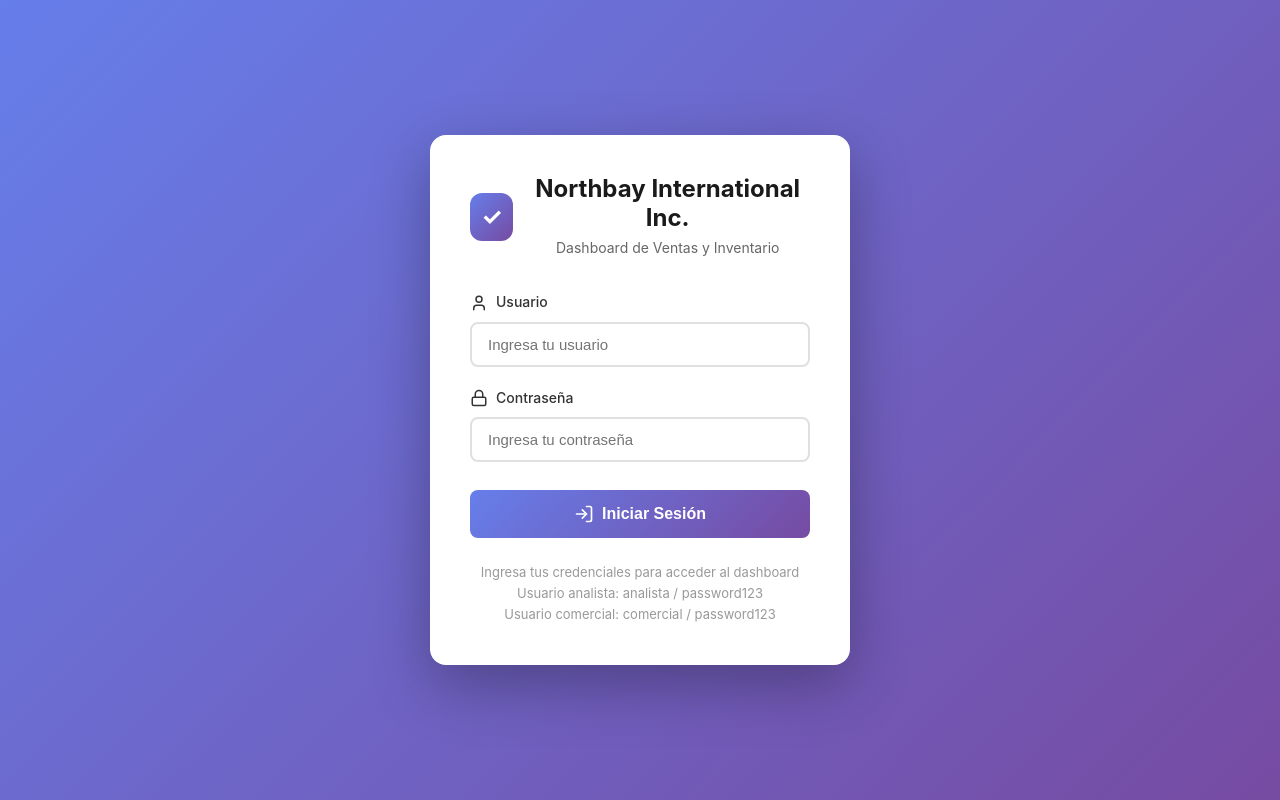
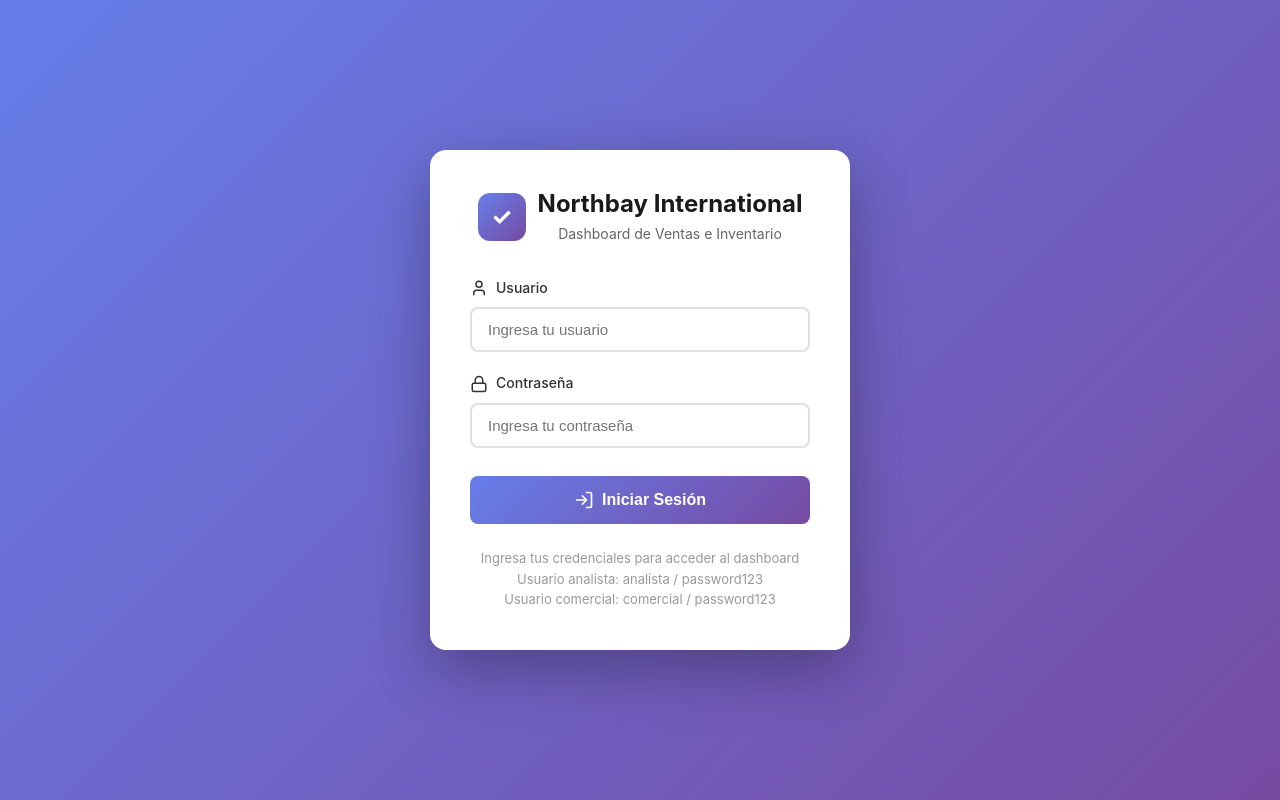
Before and after one commit to dycoronelc/nike, a React (Vite) app: page / in a window 1280 px wide. Built offline with nearby package versions, Linux system fonts and the light colour scheme; no server answers.

Commit message:
Corregir diseño en Login

```diff
--- a/src/components/Login.tsx
+++ b/src/components/Login.tsx
@@ -46,8 +46,8 @@ export default function Login() {
           <div className="login-logo">
             <div className="logo-icon">✓</div>
             <div className="logo-text">
-              <h1>Northbay International Inc.</h1>
-              <p>Dashboard de Ventas y Inventario</p>
+              <h1>Northbay International</h1>
+              <p>Dashboard de Ventas e Inventario</p>
             </div>
           </div>
         </div>
```
